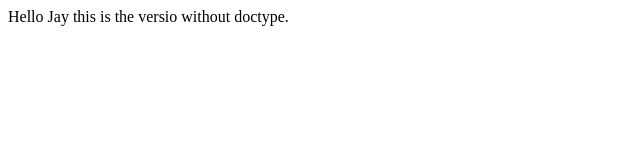
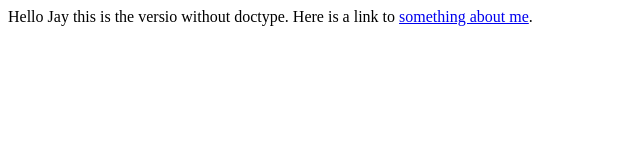
Before and after one commit to jayemerson/jayemerson.github.io, a plain HTML site: page index.html in a window 1280 px wide. Shown: the whole page, without its empty margins (0-640 px from the left). Drawn offline with Linux system fonts and the light colour scheme.

Commit message:
Update index.html

```diff
--- a/index.html
+++ b/index.html
@@ -1,3 +1,4 @@
 <html>
   Hello Jay this is the versio without doctype.
+  Here is a link to <a href="aboutme.html">something about me</a>.
 </html>
```
